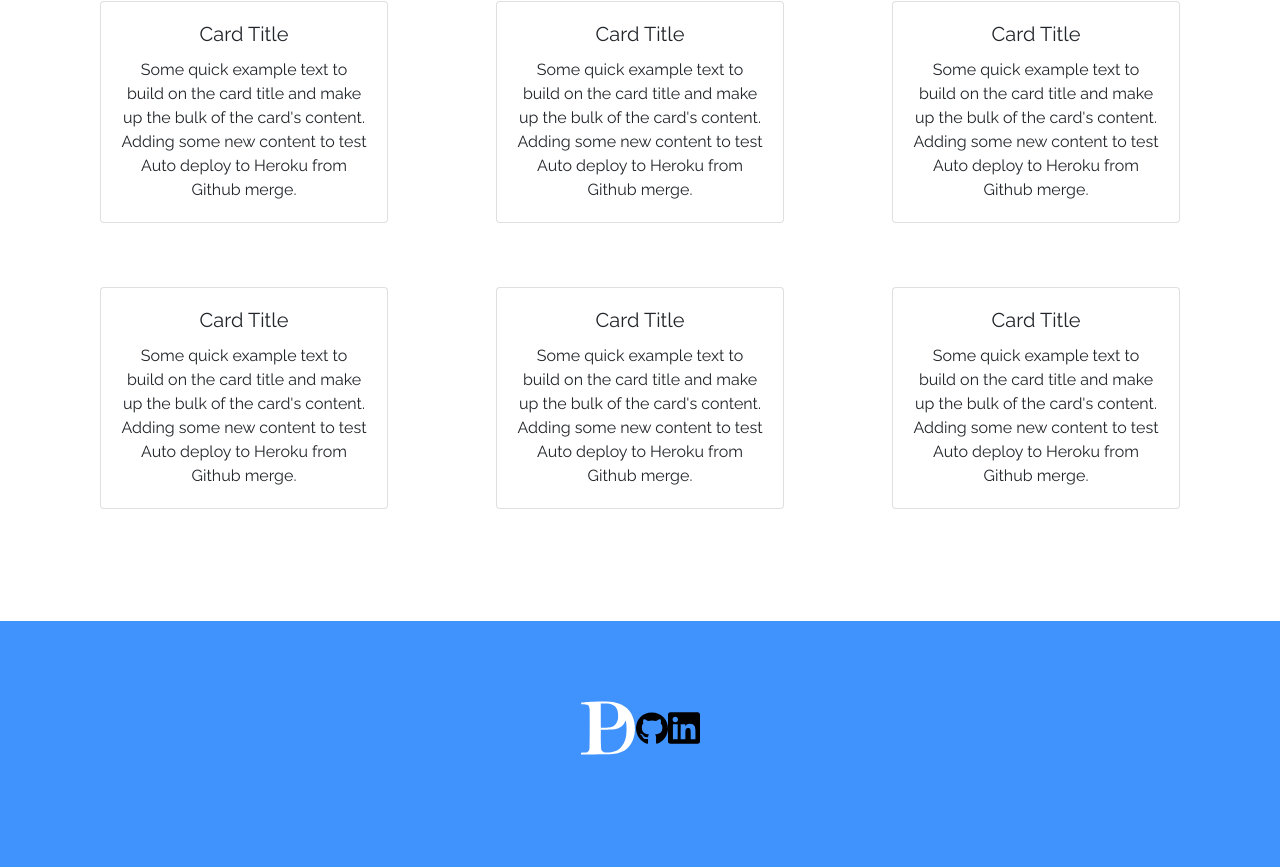
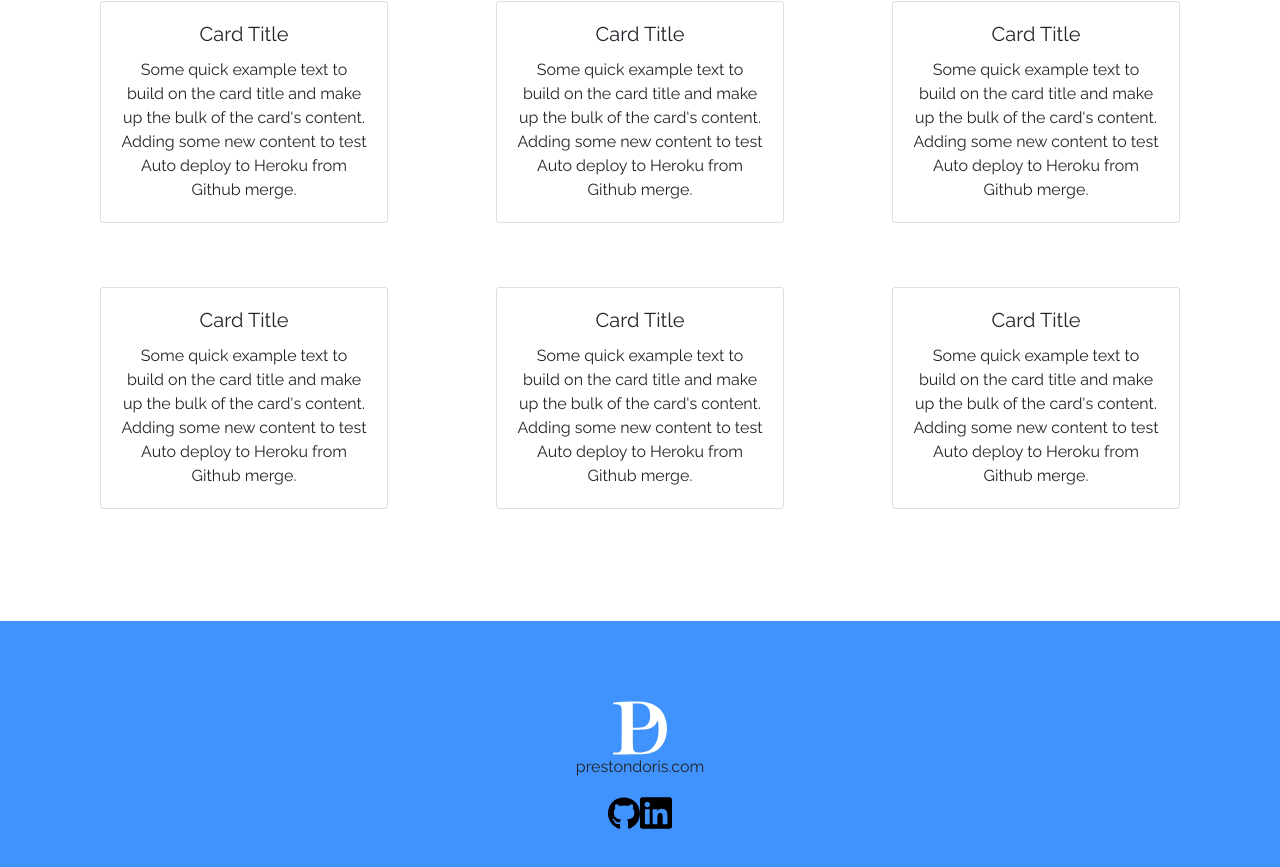
Before and after one commit to prestondoris/preston-doris, a React (Create React App) app: page / in a window 1280 px wide. Shown: the part 2201-3068 px from the top of the page. Built offline with nearby package versions, Linux system fonts and the light colour scheme.

Commit message:
Modified the Footer layout

```diff
--- a/src/Footer.js
+++ b/src/Footer.js
@@ -10,8 +10,11 @@ function Footer(props) {
   return (
     <div style={wrapperStyles}>
       <img src={logo} style={{width: '3.5rem'}} alt='prestondoris.com logo' />
-      <img src={GithubLogo} style={{width: '2rem'}} alt='Github logo' />
-      <img src={LinkedInLogo} style={{width: '2rem'}} alt='LinkedIn logo' />
+      <p>prestondoris.com</p>
+      <div>
+        <img src={GithubLogo} style={{width: '2rem'}} alt='Github logo' />
+        <img src={LinkedInLogo} style={{width: '2rem'}} alt='LinkedIn logo' />
+      </div>
     </div>
   )
 }
```
Also changed, not shown: 1 other file (tests, documents, lock files or other folders).
